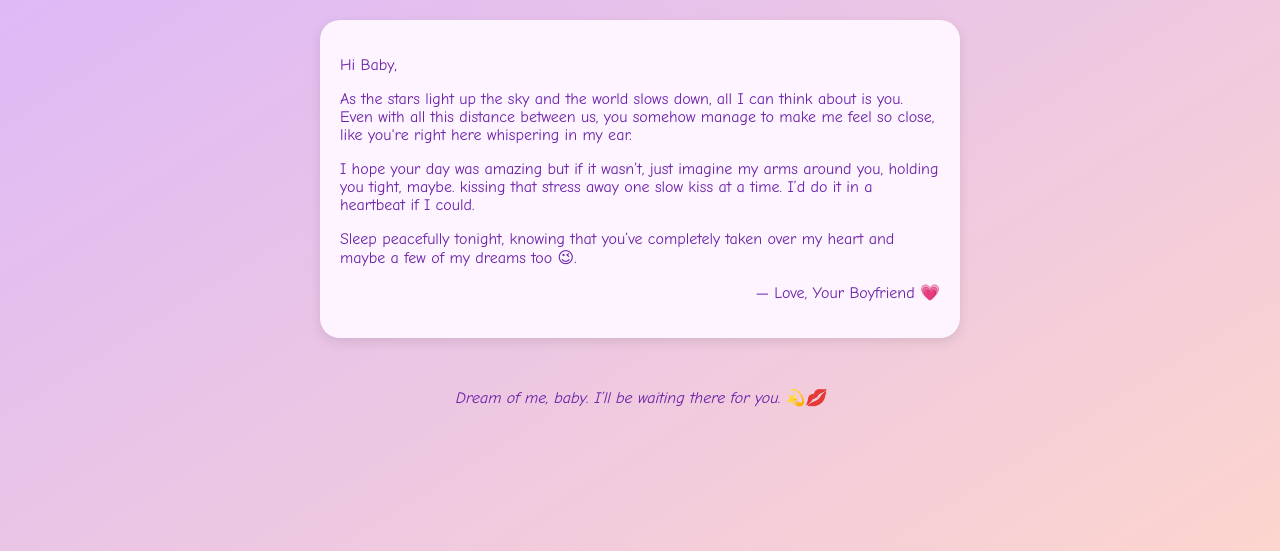
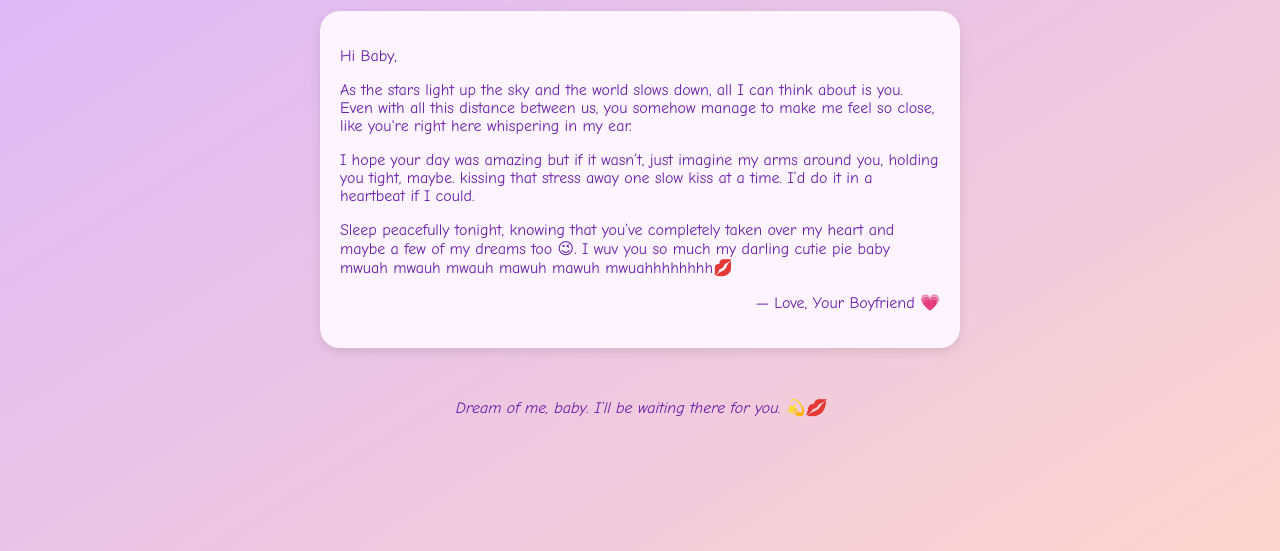
Before and after one commit to Aldrin-lab/Goodnight-sleep, a plain HTML site: page index.html in a window 1280 px wide. Both pictures are taken after a click on the button "Click to open your goodnight message 💌". Shown: the part 249-800 px from the top of the page. Drawn offline with Linux system fonts and the light colour scheme.

Commit message:
Update index.html

```diff
--- a/index.html
+++ b/index.html
@@ -76,6 +76,7 @@
     </p>
     <p>
       Sleep peacefully tonight, knowing that you’ve completely taken over my heart and maybe a few of my dreams too 😉.
+      I wuv you so much my darling cutie pie baby mwuah mwauh mwauh mawuh mawuh mwuahhhhhhhh💋
     </p>
     <p style="text-align: right;">— Love, Your Boyfriend 💗</p>
   </div>
```
